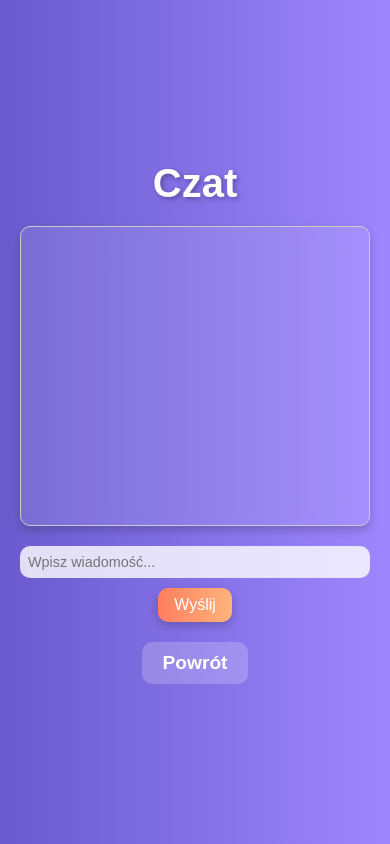
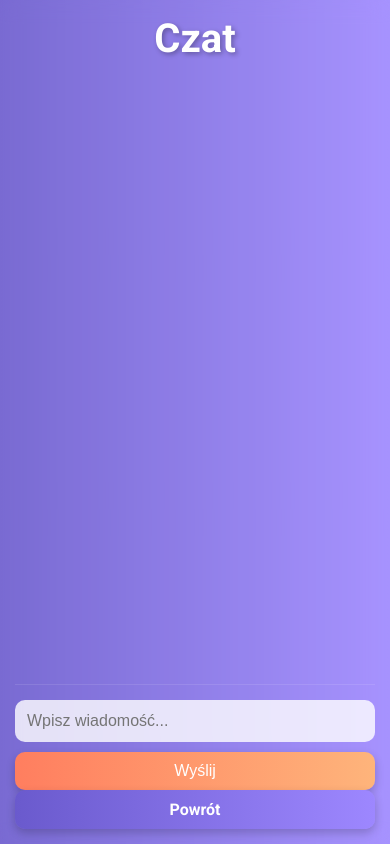
Before and after one commit to dawid-kalinowski/praca-licencjacka, a Flask app: page /chat in a window 390 px wide. Run offline with Flask 3, Linux system fonts and the light colour scheme; the visitor is signed in with stand-in values (Sample User, id 1); data that the repository does not hold is empty; parts of the project's set-up code (start-up, migrations or seed data) failed here and were passed over; some libraries are stand-ins or nearby versions.

Commit message:
chat updated visibility

```diff
--- a/static/css/chat.css
+++ b/static/css/chat.css
@@ -5,7 +5,7 @@
 }
 
 body {
-    font-family: 'Arial', sans-serif;
+    font-family: 'Roboto', sans-serif;
     background: linear-gradient(to right, #6a5acd, #9d87ff);
     color: #fff;
     margin: 0;
@@ -16,6 +16,20 @@ body {
     min-height: 100vh;
     flex-direction: column;
     text-align: center;
+    overflow: hidden;
+}
+
+#chat-container {
+    width: 100%;
+    max-width: 900px;
+    height: 95vh;
+    display: flex;
+    flex-direction: column;
+    background-color: rgba(255, 255, 255, 0.1);
+    border-radius: 15px;
+    padding: 20px;
+    box-shadow: 0px 4px 20px rgba(0, 0, 0, 0.3);
+    backdrop-filter: blur(10px);
 }
 
 h1 {
@@ -26,31 +40,57 @@ h1 {
 }
 
 #chat-box {
-    width: 100%;
-    max-width: 600px;
-    background-color: rgba(255, 255, 255, 0.1);
-    border-radius: 10px;
+    flex: 1;
+    overflow-y: auto;
     padding: 15px;
-    margin-bottom: 20px;
-    overflow-y: auto;
-    height: 300px;
-    box-shadow: 0px 4px 10px rgba(0, 0, 0, 0.2);
-    backdrop-filter: blur(5px);
+    margin-bottom: 15px;
+    display: flex;
+    flex-direction: column;
+    gap: 15px;
 }
 
-#chat-box p {
-    font-size: 1rem;
-    margin-bottom: 10px;
+.message {
+    max-width: 70%;
+    padding: 12px 18px;
+    border-radius: 15px;
+    position: relative;
+    word-wrap: break-word;
+}
+
+.system-message {
+    align-self: center;
+    background-color: rgba(255, 255, 255, 0.1);
+    color: rgba(255, 255, 255, 0.8);
+    font-style: italic;
+    text-align: center;
+    font-size: 0.9rem;
+}
+
+.my-message {
+    align-self: flex-end;
+    background: linear-gradient(135deg, #ff7e5f, #feb47b);
+    color: #fff;
+}
+
+.other-message {
+    align-self: flex-start;
+    background: rgba(255, 255, 255, 0.2);
+    color: #fff;
+}
+
+#input-container {
+    display: flex;
+    gap: 10px;
+    padding: 15px 0 0 0;
+    border-top: 1px solid rgba(255, 255, 255, 0.1);
 }
 
 #message-input {
-    width: 100%;
-    max-width: 500px;
-    padding: 10px;
+    flex: 1;
+    padding: 12px;
     font-size: 1rem;
     border-radius: 10px;
     border: none;
-    margin-bottom: 10px;
     background: rgba(255, 255, 255, 0.8);
     color: #333;
     outline: none;
@@ -66,8 +106,8 @@ button {
     color: #fff;
     border: none;
     border-radius: 10px;
-    font-size: 1.2rem;
-    padding: 10px 20px;
+    font-size: 1rem;
+    padding: 12px 25px;
     cursor: pointer;
     box-shadow: 0px 4px 10px rgba(0, 0, 0, 0.2);
     transition: transform 0.2s, box-shadow 0.2s;
@@ -78,46 +118,48 @@ button:hover {
     box-shadow: 0px 6px 15px rgba(0, 0, 0, 0.3);
 }
 
-button:active {
-    transform: scale(1);
+.back-button {
+    display: inline-block;
+    padding: 10px 20px;
+    background: linear-gradient(to right, #6a5acd, #9d87ff);
+    color: #fff;
+    border: none;
+    border-radius: 10px;
+    font-size: 1rem;
+    font-weight: bold;
+    text-decoration: none;
+    cursor: pointer;
+    box-shadow: 0px 4px 10px rgba(0, 0, 0, 0.2);
+    transition: transform 0.2s, box-shadow 0.2s;
 }
 
-a {
-    text-decoration: none;
-    font-size: 1.2rem;
-    color: #ffffff;
-    font-weight: bold;
-    padding: 10px 20px;
-    background: rgba(255, 255, 255, 0.2);
-    border-radius: 10px;
-    margin-top: 20px;
-    display: inline-block;
-    transition: background 0.2s, transform 0.2s;
+.back-button:hover {
+    transform: scale(1.05);
+    box-shadow: 0px 6px 15px rgba(0, 0, 0, 0.3);
 }
 
-a:hover {
-    background: rgba(255, 255, 255, 0.4);
-    transform: scale(1.1);
+.back-button:active {
+    transform: scale(1);
 }
 
 
 @media (max-width: 768px) {
-    body {
-        padding: 20px;
+    #chat-container {
+        height: 100vh;
+        border-radius: 0;
+        padding: 15px;
     }
 
-    #chat-box {
-        max-width: 100%;
+    .message {
+        max-width: 85%;
     }
 
-    #message-input {
-        max-width: 100%;
-        padding: 8px;
-        font-size: 0.9rem;
+    #input-container {
+        flex-direction: column;
     }
 
     button {
-        padding: 8px 16px;
-        font-size: 1rem;
+        width: 100%;
+        padding: 10px;
     }
 }
--- a/templates/chat.html
+++ b/templates/chat.html
@@ -5,55 +5,74 @@
     <title>Czat</title>
     <script src="https://cdnjs.cloudflare.com/ajax/libs/socket.io/4.4.1/socket.io.js"></script>
     <link rel="stylesheet" href="/static/css/chat.css">
+    <link href="https://fonts.googleapis.com/css2?family=Roboto:wght@400;500;700&display=swap" rel="stylesheet">
     <script>
         let socket;
         let room = "global";
+        let username = "{{ session.get('username', 'Gość') }}"; // Pobierz nazwę użytkownika z sesji
 
         function connectChat() {
             socket = io.connect('http://' + document.domain + ':' + location.port);
 
             socket.on('connect', function() {
-                socket.emit('join', { room: room });
+                socket.emit('join', { room: room, username: username });
             });
 
             socket.on('message', function(data) {
-                let chatBox = document.getElementById('chat-box');
-                chatBox.innerHTML += `<p><strong>${data.username}:</strong> ${data.message}</p>`;
-                chatBox.scrollTop = chatBox.scrollHeight;
+                addMessage(data.username, data.message, data.type || 'other');
+            });
+
+            socket.on('system_message', function(data) {
+                addMessage(data.username, data.message, 'system');
             });
 
             fetch(`/get_messages/${room}`)
                 .then(response => response.json())
                 .then(messages => {
-                    let chatBox = document.getElementById('chat-box');
-                    chatBox.innerHTML = "";
                     messages.forEach(msg => {
-                        chatBox.innerHTML += `<p><strong>${msg.username}:</strong> ${msg.message}</p>`;
+                        addMessage(msg.username, msg.message, msg.type || 'other');
                     });
                 });
         }
 
+        function addMessage(username, message, type) {
+            const chatBox = document.getElementById('chat-box');
+            const messageClass = type === 'system' ? 'system-message' :
+                                username === "{{ session.get('username', 'Gość') }}" ? 'my-message' : 'other-message';
+
+            const messageElement = document.createElement('div');
+            messageElement.classList.add('message', messageClass);
+
+            if (type !== 'system') {
+                messageElement.innerHTML = `<strong>${username}:</strong> ${message}`;
+            } else {
+                messageElement.textContent = message;
+            }
+
+            chatBox.appendChild(messageElement);
+            chatBox.scrollTop = chatBox.scrollHeight;
+        }
+
         function sendMessage() {
-            let message = document.getElementById('message-input').value;
-            if (message.trim() !== "") {
+            const message = document.getElementById('message-input').value.trim();
+            if (message !== "") {
                 socket.emit('message', { room: room, message: message });
                 document.getElementById('message-input').value = "";
             }
-        }
-
-        function leaveRoom() {
-            socket.emit('leave', { room: room });
         }
 
         window.onload = connectChat;
     </script>
 </head>
 <body>
-    <h1>Czat</h1>
-    <div id="chat-box" style="border: 1px solid #ccc; height: 300px; overflow-y: auto; padding: 10px;"></div>
-    <input type="text" id="message-input" placeholder="Wpisz wiadomość...">
-    <button onclick="sendMessage()">Wyślij</button>
-    <!-- <button onclick="leaveRoom()">Opuść pokój</button> -->
-    <a href="{{ url_for('home') }}">Powrót</a>
+    <div id="chat-container">
+        <h1>Czat</h1>
+        <div id="chat-box"></div>
+        <div id="input-container">
+            <input type="text" id="message-input" placeholder="Wpisz wiadomość...">
+            <button onclick="sendMessage()">Wyślij</button>
+        </div>
+        <a href="{{ url_for('home') }}" class="back-button">Powrót</a>
+    </div>
 </body>
 </html>
```
